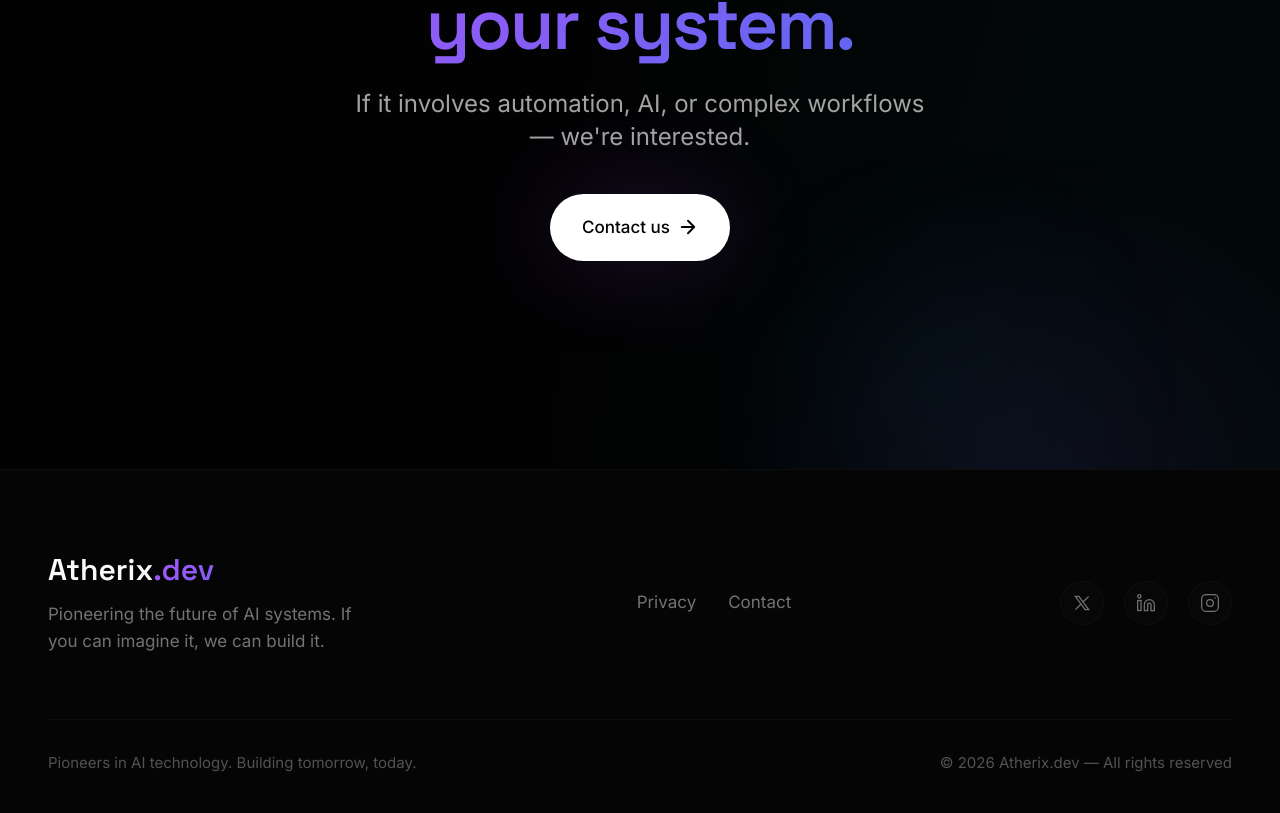
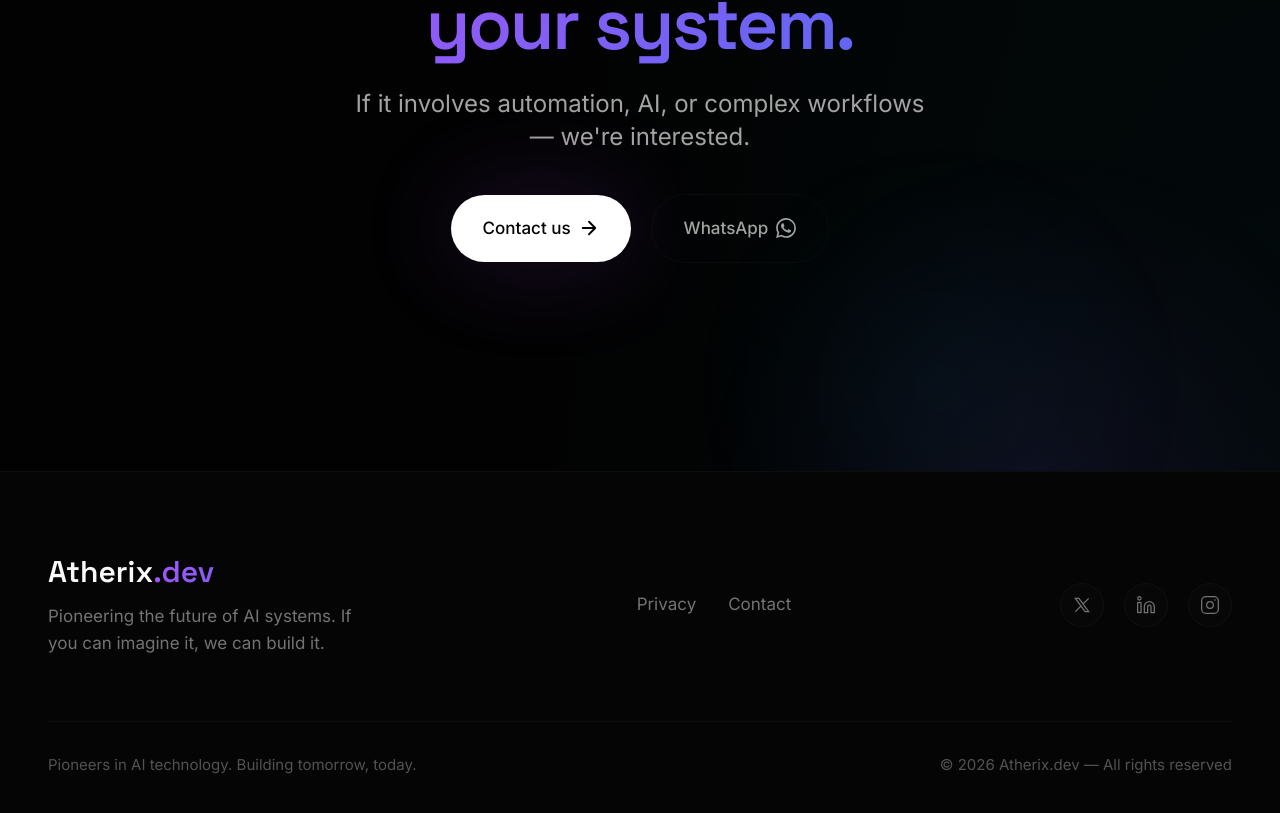
Before and after one commit to SKULLFIRE07/atherix-dev, a Next.js app: page / in a window 1280 px wide. Shown: the part 4731-5544 px from the top of the page. Built offline with nearby package versions, Linux system fonts and the light colour scheme; no server answers.

Commit message:
Add contact updates and Google Analytics
- Update email to admin@atherix.dev
- Add WhatsApp contact button (8788245978)
- Add Google Analytics integration for traffic tracking

```diff
--- a/src/app/layout.tsx
+++ b/src/app/layout.tsx
@@ -1,5 +1,6 @@
 import type { Metadata } from 'next'
 import { Inter, Space_Grotesk, JetBrains_Mono } from 'next/font/google'
+import { GoogleAnalytics } from '@/components/GoogleAnalytics'
 import './globals.css'
 
 const inter = Inter({
@@ -50,6 +51,7 @@
       className={`${inter.variable} ${spaceGrotesk.variable} ${jetbrainsMono.variable}`}
     >
       <body className="font-sans">
+        <GoogleAnalytics />
         {/* Noise Overlay */}
         <div className="noise-overlay" aria-hidden="true" />
 
--- /dev/null
+++ b/src/components/GoogleAnalytics.tsx
@@ -0,0 +1,28 @@
+'use client'
+
+import Script from 'next/script'
+
+const GA_MEASUREMENT_ID = process.env.NEXT_PUBLIC_GA_MEASUREMENT_ID
+
+export function GoogleAnalytics() {
+  if (!GA_MEASUREMENT_ID) {
+    return null
+  }
+
+  return (
+    <>
+      <Script
+        src={`https://www.googletagmanager.com/gtag/js?id=${GA_MEASUREMENT_ID}`}
+        strategy="afterInteractive"
+      />
+      <Script id="google-analytics" strategy="afterInteractive">
+        {`
+          window.dataLayer = window.dataLayer || [];
+          function gtag(){dataLayer.push(arguments);}
+          gtag('js', new Date());
+          gtag('config', '${GA_MEASUREMENT_ID}');
+        `}
+      </Script>
+    </>
+  )
+}
--- a/src/components/sections/CTA.tsx
+++ b/src/components/sections/CTA.tsx
@@ -3,7 +3,7 @@
 import { motion } from 'framer-motion'
 import { FadeIn } from '@/components/ui/FadeIn'
 import { Button } from '@/components/ui/Button'
-import { ArrowRightIcon } from '@/components/ui/Icons'
+import { ArrowRightIcon, WhatsAppIcon } from '@/components/ui/Icons'
 
 export function CTA() {
   return (
@@ -53,9 +53,10 @@
           <p className="text-lg md:text-xl text-text-secondary mb-10 max-w-xl mx-auto leading-relaxed">
             If it involves automation, AI, or complex workflows — we're interested.
           </p>
+          <div className="flex flex-col sm:flex-row items-center justify-center gap-5">
             <Button
               as="a"
-            href="mailto:atherix.dev@gmail.com"
+              href="mailto:admin@atherix.dev"
               variant="primary"
               size="lg"
               icon={<ArrowRightIcon className="w-5 h-5" />}
@@ -63,6 +64,19 @@
             >
               Contact us
             </Button>
+            <Button
+              as="a"
+              href="https://wa.me/918788245978"
+              target="_blank"
+              rel="noopener noreferrer"
+              variant="secondary"
+              size="lg"
+              icon={<WhatsAppIcon className="w-5 h-5" />}
+              className="text-base px-10 py-5"
+            >
+              WhatsApp
+            </Button>
+          </div>
         </FadeIn>
       </div>
     </section>
--- a/src/components/ui/Icons.tsx
+++ b/src/components/ui/Icons.tsx
@@ -167,3 +167,11 @@
     </svg>
   )
 }
+
+export function WhatsAppIcon({ className }: IconProps) {
+  return (
+    <svg className={cn('w-5 h-5', className)} viewBox="0 0 24 24" fill="currentColor">
+      <path d="M17.472 14.382c-.297-.149-1.758-.867-2.03-.967-.273-.099-.471-.148-.67.15-.197.297-.767.966-.94 1.164-.173.199-.347.223-.644.075-.297-.15-1.255-.463-2.39-1.475-.883-.788-1.48-1.761-1.653-2.059-.173-.297-.018-.458.13-.606.134-.133.298-.347.446-.52.149-.174.198-.298.298-.497.099-.198.05-.371-.025-.52-.075-.149-.669-1.612-.916-2.207-.242-.579-.487-.5-.669-.51-.173-.008-.371-.01-.57-.01-.198 0-.52.074-.792.372-.272.297-1.04 1.016-1.04 2.479 0 1.462 1.065 2.875 1.213 3.074.149.198 2.096 3.2 5.077 4.487.709.306 1.262.489 1.694.625.712.227 1.36.195 1.871.118.571-.085 1.758-.719 2.006-1.413.248-.694.248-1.289.173-1.413-.074-.124-.272-.198-.57-.347m-5.421 7.403h-.004a9.87 9.87 0 01-5.031-1.378l-.361-.214-3.741.982.998-3.648-.235-.374a9.86 9.86 0 01-1.51-5.26c.001-5.45 4.436-9.884 9.888-9.884 2.64 0 5.122 1.03 6.988 2.898a9.825 9.825 0 012.893 6.994c-.003 5.45-4.437 9.884-9.885 9.884m8.413-18.297A11.815 11.815 0 0012.05 0C5.495 0 .16 5.335.157 11.892c0 2.096.547 4.142 1.588 5.945L.057 24l6.305-1.654a11.882 11.882 0 005.683 1.448h.005c6.554 0 11.89-5.335 11.893-11.893a11.821 11.821 0 00-3.48-8.413z"/>
+    </svg>
+  )
+}
```
Also changed, not shown: 1 other file (tests, documents, lock files or other folders). Lines whose indentation alone changed are shown as unchanged.
